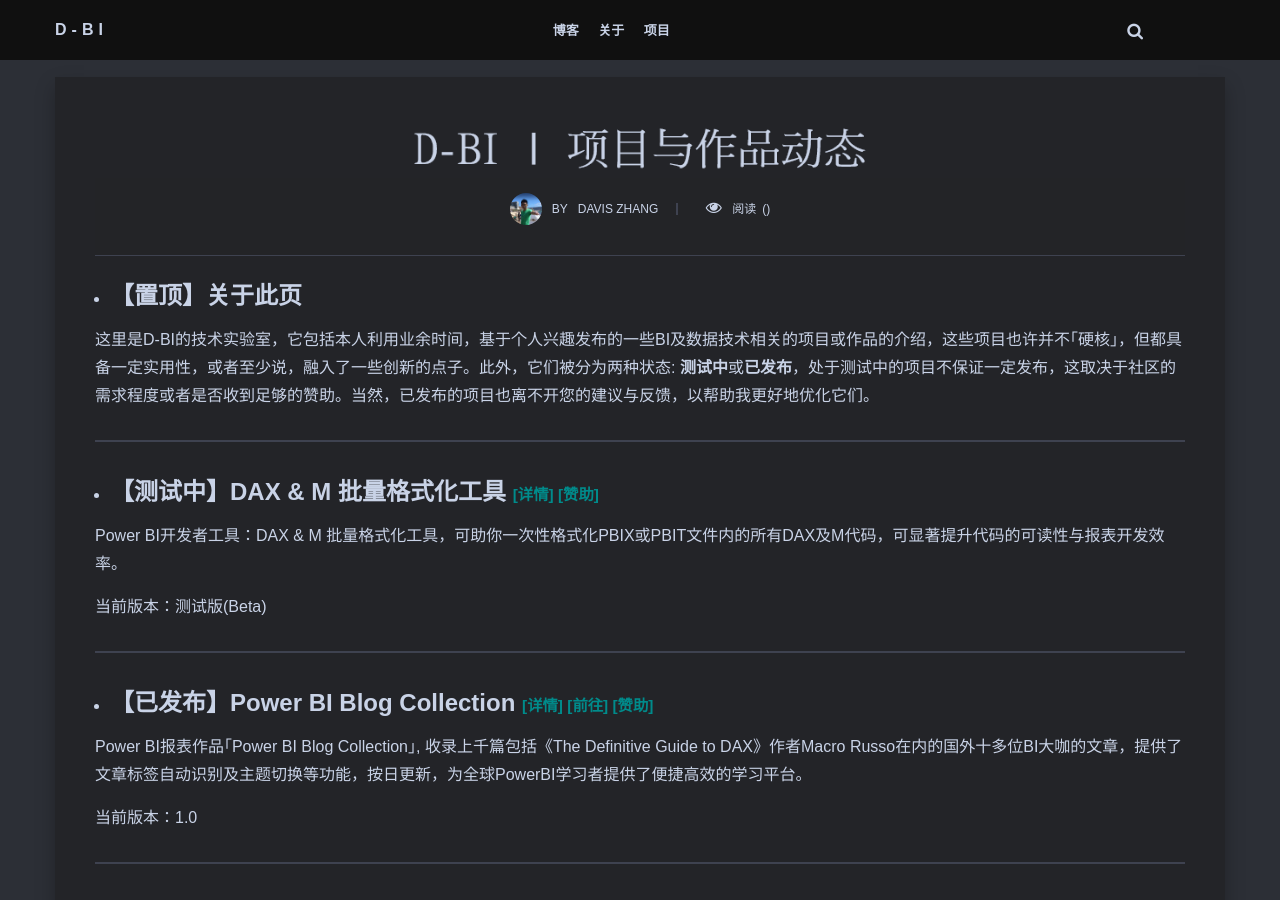
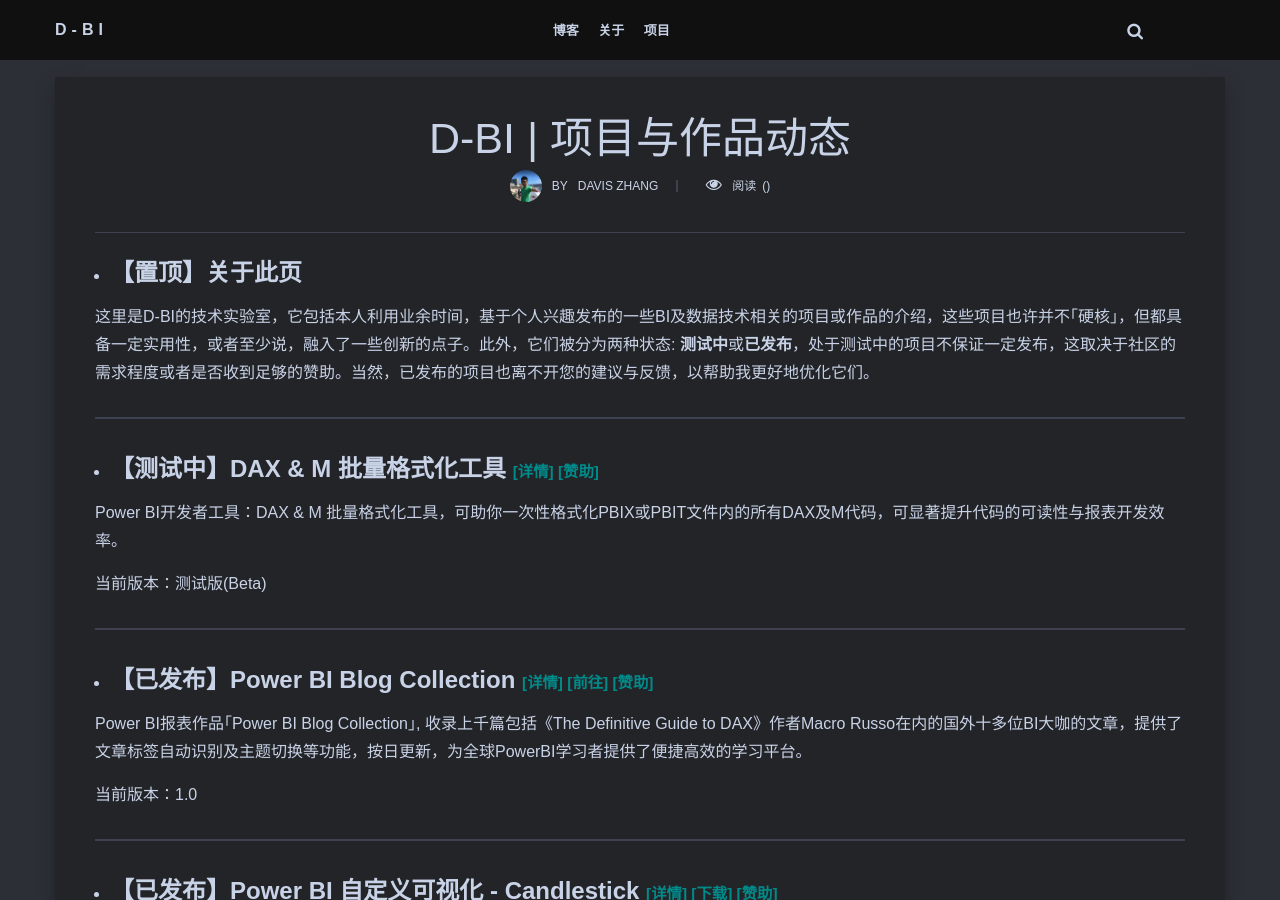
Before and after one commit to D-BI-TECH/D-BI-TECH.github.io, a Jekyll site: the page built from _pages/project.md, in a window 1280 px wide and 900 px high. Built offline with Jekyll 4.4.1, drawn with Linux system fonts in a browser that asks for light colours; nearby versions of some CDN libraries; comment, search, counter and statistics services are not loaded.

Commit message:
Update project.html

```diff
--- a/_layouts/project.html
+++ b/_layouts/project.html
@@ -15,8 +15,8 @@
 				<div class="post-head">
 					{% if page.tags.size >= 1 %}
 					{% endif %}
-					<p><img src="{{site.baseurl}}/img/project.png" width="1781" height="417"/></p>
-					<!--<h1 class="post-title">{{ page.title | escape }}</h1>-->
+					<!--<p><img src="{{site.baseurl}}/img/project.png" width="1781" height="417"/></p>-->
+					<h1 class="post-title">D-BI | 项目与作品动态</h1>
 					<div class="post-info">
 
 					    <div class="post-info-author">
```
